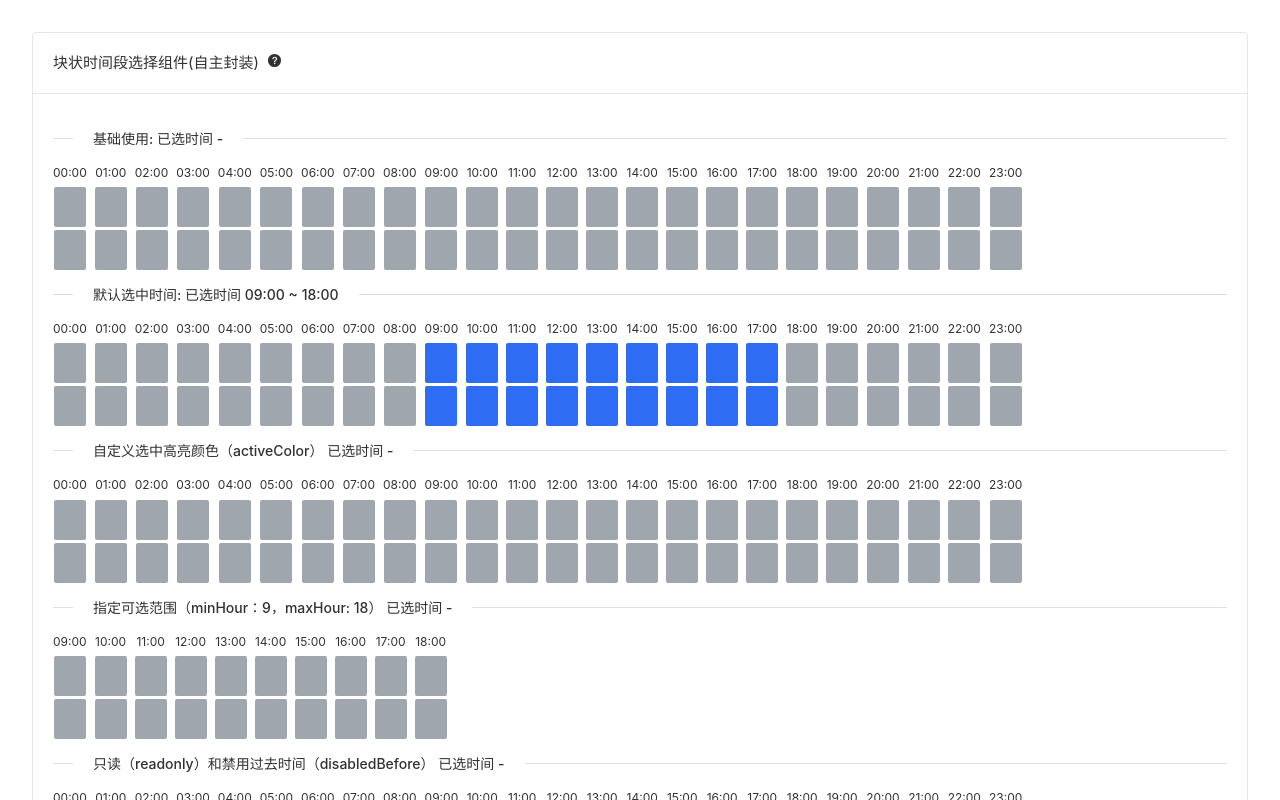
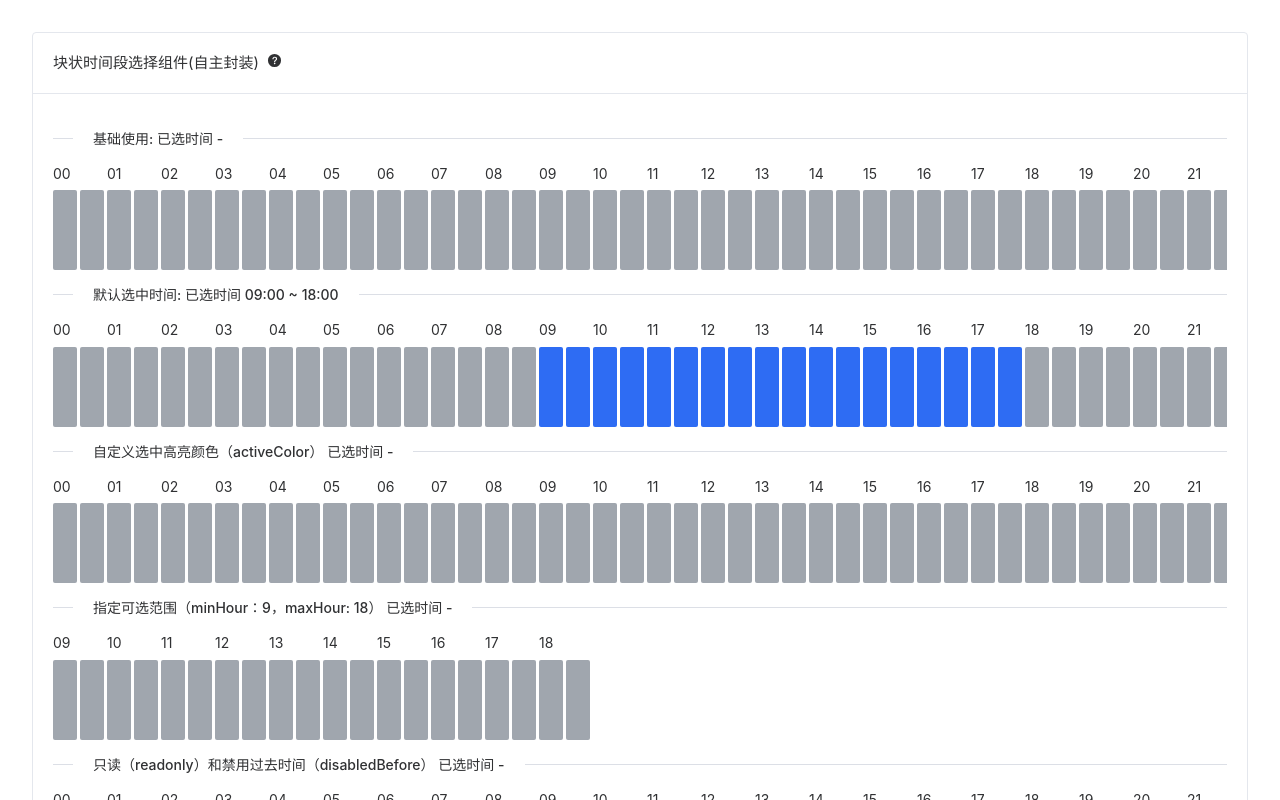
Before and after one commit to starlet0822/block-time-picker, a Vue app: page / in a window 1280 px wide. Shown: the top 800 px of the page. Built offline with nearby package versions, Linux system fonts and the light colour scheme.

Commit message:
style: 调整组件样式

```diff
--- a/package.json
+++ b/package.json
@@ -12,6 +12,7 @@
   },
   "dependencies": {
     "@element-plus/icons-vue": "^2.3.1",
+    "dayjs": "^1.11.13",
     "element-plus": "^2.9.7",
     "lodash-es": "^4.17.21",
     "vue": "^3.5.13",
--- a/src/App.vue
+++ b/src/App.vue
@@ -1,5 +1,6 @@
 <script setup>
 import WebTimePicker from '@/components/WebTimePicker.vue'
+// import WebTimePicker from '@/components/MobieTimePicker.vue'
 import { ref, reactive } from 'vue'
 import { pick } from 'lodash-es'
 import { QuestionFilled } from '@element-plus/icons-vue'
--- a/src/components/WebTimePicker.vue
+++ b/src/components/WebTimePicker.vue
@@ -7,13 +7,14 @@
     <div class="time-wrapper">
       <template v-for="(bar, index) in timeData" :key="bar.time + index">
         <div class="time-bar">
-          <span class="time-text">{{ bar.time + ':00' }}</span>
+          <span class="time-text">{{ bar.time }}</span>
           <div class="time-full">
             <div
               v-for="block in bar.blocks"
               :key="block.value"
               :data-val="block.value"
               :data-idx="block.index"
+              :title="block.title"
               class="time-block"
               :class="{
                 'time-block--selected':
@@ -36,6 +37,8 @@
 
 <script setup>
 import { ref, onMounted, nextTick, computed, toRefs } from 'vue'
+import { minute2HHmm } from './utils'
+import dayjs from 'dayjs'
 
 const props = defineProps({
   modelValue: {
@@ -206,8 +209,13 @@ const initTimeData = () => {
       }
     }
     for (let i = 1; i <= 60 / +props.step; i++) {
+      const value = time * 60 + props.step * i
+      const endtimeStr = minute2HHmm(value)
+      const fullTime = dayjs(dayjs().format('YYYY-MM-DD') + ' ' + endtimeStr)
+      const startTimeStr = dayjs(fullTime).subtract(props.step, 'minute').format('HH:mm')
       temp.push({
-        value: time * 60 + props.step * i,
+        title: `${startTimeStr} - ${endtimeStr}`, // 每个区块提示
+        value: value,
         selected: false,
         disabled: handleDisabled(time, i),
         index: idx + i - 1,
@@ -393,34 +401,34 @@ const onmouseleave = () => {
 
   .time-bar {
     &:not(:last-child) {
-      padding-right: 8px;
+      margin-right: 3px;
     }
 
     flex: 1;
     display: flex;
     flex-direction: column;
-    align-items: center;
+    align-items: flex-start;
     justify-content: center;
 
     .time-text {
-      font-size: 12px;
+      font-size: 14px;
       margin-bottom: 5px;
     }
   }
 
   .time-full {
     display: flex;
-    flex-direction: column;
+    flex-direction: row;
     align-items: center;
     justify-content: center;
     flex: 1;
   }
 
   .time-block {
-    width: 32px;
-    height: 40px;
+    width: 24px;
+    height: calc(40px * 2);
     border-radius: 2px;
-    line-height: 40px;
+    line-height: calc(40px * 2);
     text-align: center;
     cursor: pointer;
     background-color: v-bind(inactiveColor);
@@ -428,7 +436,7 @@ const onmouseleave = () => {
     will-change: auto;
 
     &:not(:last-child) {
-      margin-bottom: 3px;
+      margin-right: 3px;
     }
 
     &--selected {
--- /dev/null
+++ b/src/components/utils.js
@@ -0,0 +1,6 @@
+
+export const minute2HHmm = (minute)=> {
+  const HH = Math.floor(minute / 60).toString().padStart(2, '0')
+  const mm = String(minute % 60).padStart(2, '0')
+  return `${HH}:${mm}`;
+}
```
Also changed, not shown: 1 other file (tests, documents, lock files or other folders).
